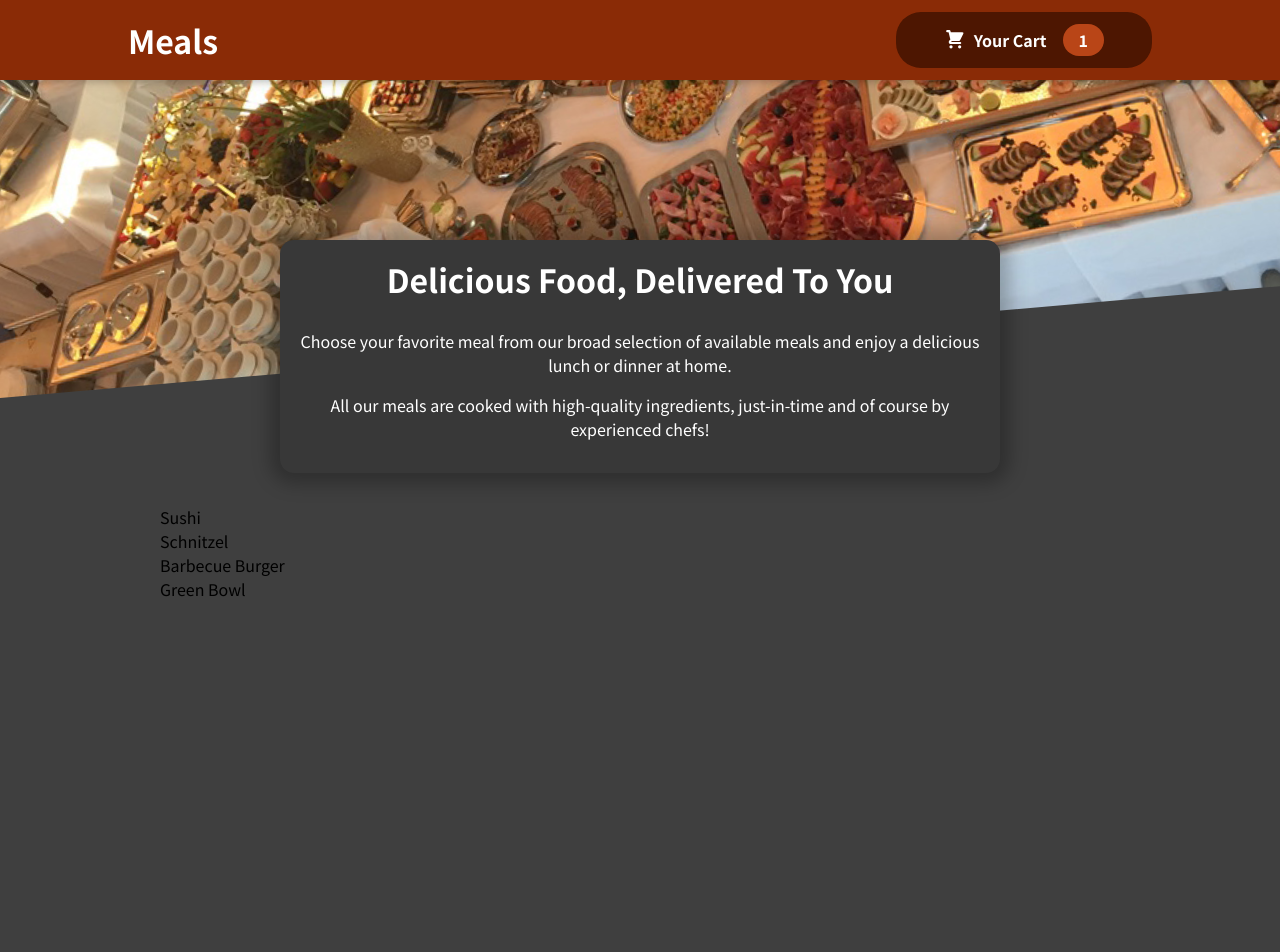
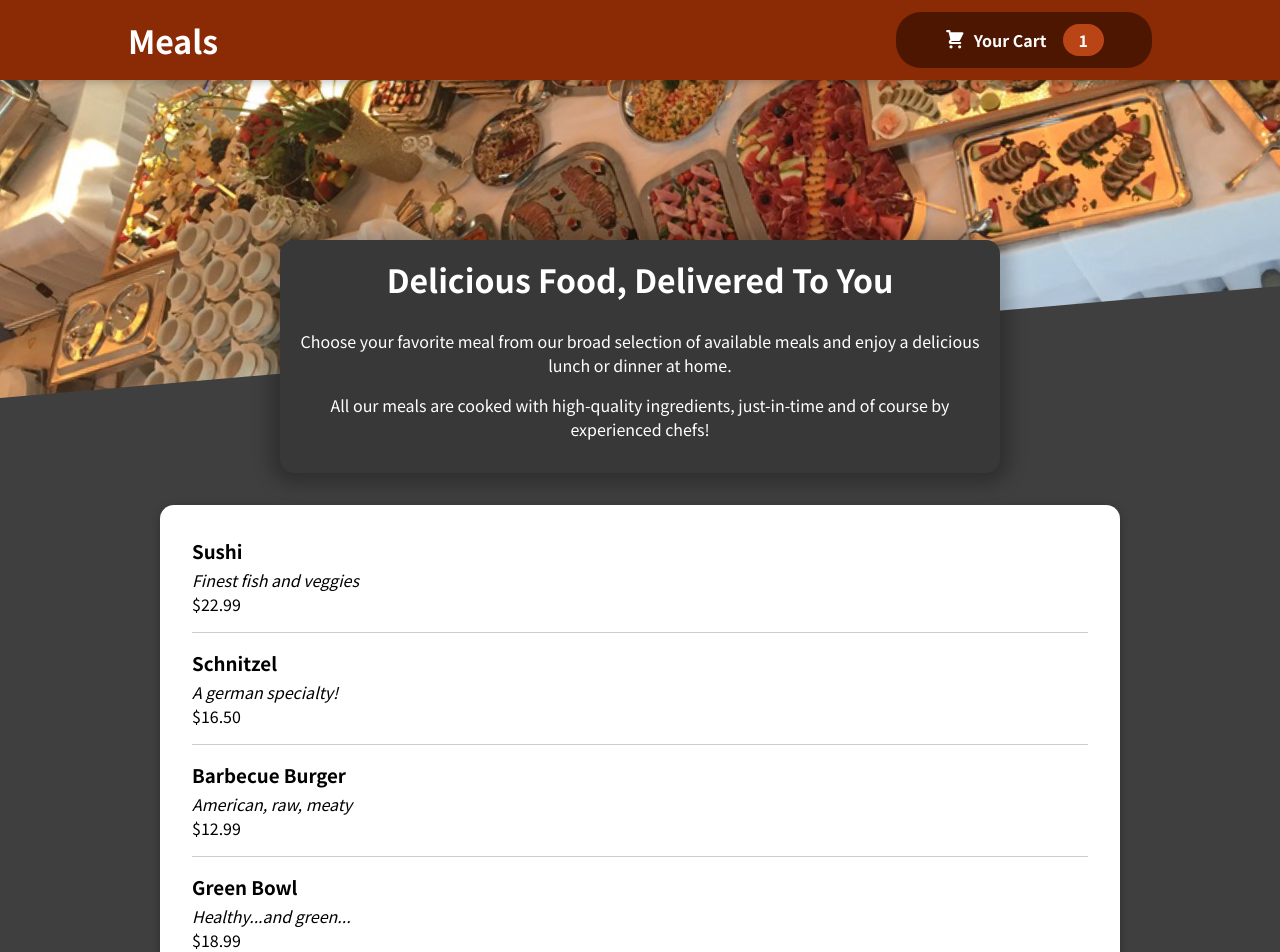
Before and after one commit to danielionita88/food-order-app, a React (Create React App) app: page / in a window 1280 px wide. Shown: the top 952 px of the page. Before the commit the page ends 800 px from the top, so only its background shows below. Built offline with nearby package versions, Linux system fonts and the light colour scheme.

Commit message:
create Card, MealItem component

```diff
--- a/src/components/Meals/AvailableMeals.js
+++ b/src/components/Meals/AvailableMeals.js
@@ -1,3 +1,5 @@
+import Card from "../UI/Card";
+import MealItem from "./MealItem/MealItem";
 import classes from "./AvailableMeals.module.css";
 
 const DUMMY_MEALS = [
@@ -30,11 +32,16 @@
 const AvailableMeals = () => {
   return (
     <section className={classes.meals}>
-      <ul>
-        {DUMMY_MEALS.map((meal) => (
-          <li key={meal.id}>{meal.name}</li>
-        ))}
-      </ul>
+      <Card>
+        <ul>
+          {DUMMY_MEALS.map((meal) => (
+            <MealItem
+              key={meal.id}
+              meal={meal}
+            />
+          ))}
+        </ul>
+      </Card>
     </section>
   );
 };
--- /dev/null
+++ b/src/components/Meals/MealItem/MealItem.js
@@ -0,0 +1,22 @@
+import classes from "./MealItem.module.css";
+
+import MealItemForm from "./MealItemForm";
+
+const MealItem = (props) => {
+  const { name, description, price } = props.meal;
+  const priced = `$${price.toFixed(2)}`;
+  return (
+    <li className={classes.meal}>
+      <div>
+        <h3>{name}</h3>
+        <div className={classes.description}>{description}</div>
+        <div className={price}>{priced}</div>
+      </div>
+      <div>
+        <MealItemForm />
+      </div>
+    </li>
+  );
+};
+
+export default MealItem;
--- /dev/null
+++ b/src/components/Meals/MealItem/MealItem.module.css
@@ -0,0 +1,22 @@
+.meal {
+  display: flex;
+  justify-content: space-between;
+  margin: 1rem;
+  padding-bottom: 1rem;
+  border-bottom: 1px solid #ccc;
+}
+
+.meal h3 {
+  margin: 0 0 0.25rem 0;
+}
+
+.description {
+  font-style: italic;
+}
+
+.price {
+  margin-top: 0.25rem;
+  font-weight: bold;
+  color: #ad5502;
+  font-size: 1.25rem;
+}
--- /dev/null
+++ b/src/components/Meals/MealItem/MealItemForm.js
@@ -0,0 +1,6 @@
+
+const MealItemForm = (props) => {
+    return
+}
+
+export default MealItemForm;
--- /dev/null
+++ b/src/components/UI/Card.js
@@ -0,0 +1,9 @@
+import classes from './Card.module.css'
+
+const Card = (props) =>{
+    return <div className={classes.card}>
+        {props.children}
+    </div>
+}
+
+export default Card;
--- /dev/null
+++ b/src/components/UI/Card.module.css
@@ -0,0 +1,6 @@
+.card {
+    padding: 1rem;
+    box-shadow: 0 2px 8px rgba(0, 0, 0, 0.25);
+    border-radius: 14px;
+    background-color: white;
+  }
```
Also changed, not shown: 1 other file (tests, documents, lock files or other folders).
